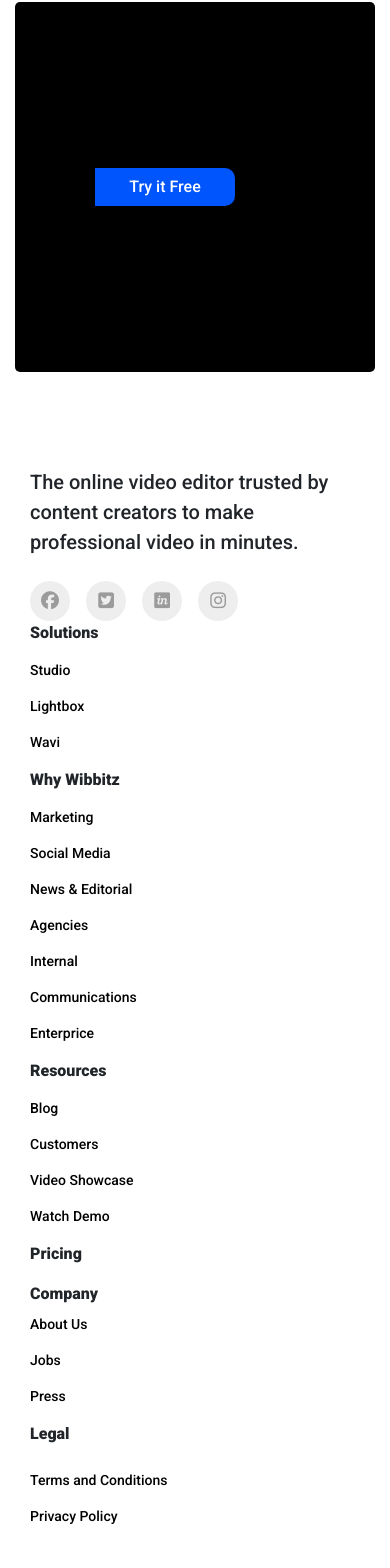
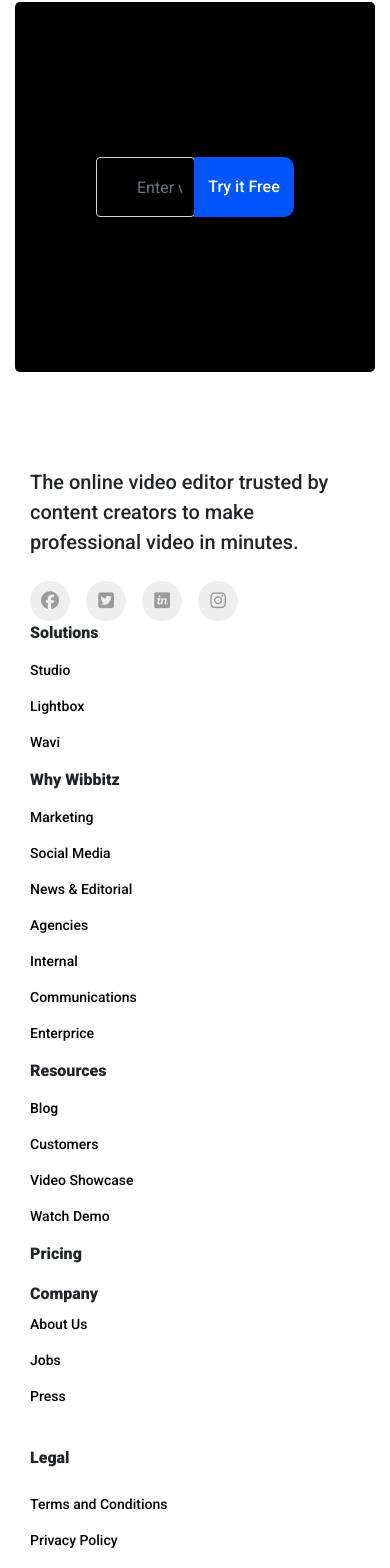
Before and after one commit to Wokh-Dada/wibbitz, an Angular app: page / in a window 390 px wide. Shown: the part 6210-7778 px from the top of the page. Built offline with nearby package versions, Linux system fonts and the light colour scheme.

Commit message:
fixed newlistener component styles in different themes

```diff
--- a/src/app/res/view/footer/footer.component.css
+++ b/src/app/res/view/footer/footer.component.css
@@ -9,7 +9,7 @@
 .corp_info {
   font-weight: 500;
   font-size: 20px;
-  padding: 0px 20px 0 0;
+  padding: 0 20px 0 0;
 }
 
 .corp_address {
@@ -33,7 +33,13 @@
 .social_link a{
   color: #9b9b9b;
   font-size: 18px;
+  transition: 0.5s;
 }
+
+.social_link a:hover{
+  color: #0056fb;
+}
+
 
 .title_links {
   font-weight: 600;
--- a/src/app/res/view/footer/footer.component.html
+++ b/src/app/res/view/footer/footer.component.html
@@ -143,7 +143,7 @@
                 </span>
               </div>
             </div>
-            <div class="title_links title_links_sm">
+            <div class="title_links title_links_sm mt-4">
               Legal
               <div class="footer_links mt-4">
                 <span class="footer_link">
--- a/src/app/res/view/new-listener/new-listener.component.css
+++ b/src/app/res/view/new-listener/new-listener.component.css
@@ -58,3 +58,20 @@
   border: 0;
   border-bottom: 1px solid gray;
 }
+
+.newlistiner_title_padding{
+  padding-right: 40px;
+}
+
+@media (max-width: 576px) {
+  .btn_newlistener {
+    width: 100px;
+  }
+}
+
+@media (min-width: 768px) {  }
+
+@media (min-width: 992px) {}
+
+@media (min-width: 1200px) {
+}
--- a/src/app/res/view/new-listener/new-listener.component.html
+++ b/src/app/res/view/new-listener/new-listener.component.html
@@ -19,7 +19,8 @@
               <input type="text"
                      placeholder="Enter work email"
                      class="form-control rounded"
-                     [ngClass]="{newlistiner_input: theme === 'theme', none: theme === 'none'}">
+
+                     [ngClass]="{newlistiner_input: theme === 'theme'}">
               <div class="input-group-append">
                 <button type="submit" class="btn btn_newlistener">
                   {{btnText}}
--- a/src/app/res/view/new-listener/new-listener.component.ts
+++ b/src/app/res/view/new-listener/new-listener.component.ts
@@ -10,7 +10,7 @@ export class NewListenerComponent implements OnInit {
   @Input() subtitle: string;
   @Input() linkText: string;
   @Input() btnText: string;
-  @Input() theme: 'theme' | 'none';
+  @Input() theme: 'theme' | 'none' | 'padding';
   constructor() { }
 
   ngOnInit(): void {
--- a/src/app/theme-two/res/view/blog/blog.component.css
+++ b/src/app/theme-two/res/view/blog/blog.component.css
@@ -50,6 +50,8 @@
   background-color: #eeeeee;
   line-height: 40px;
   text-align: center;
+  cursor: pointer;
+  margin-bottom: 20px;
 }
 
 /**/
@@ -187,6 +189,7 @@
   background-color: #eeeeee;
   line-height: 40px;
   text-align: center;
+  cursor: pointer;
 }
 
 .social_link a{
```
